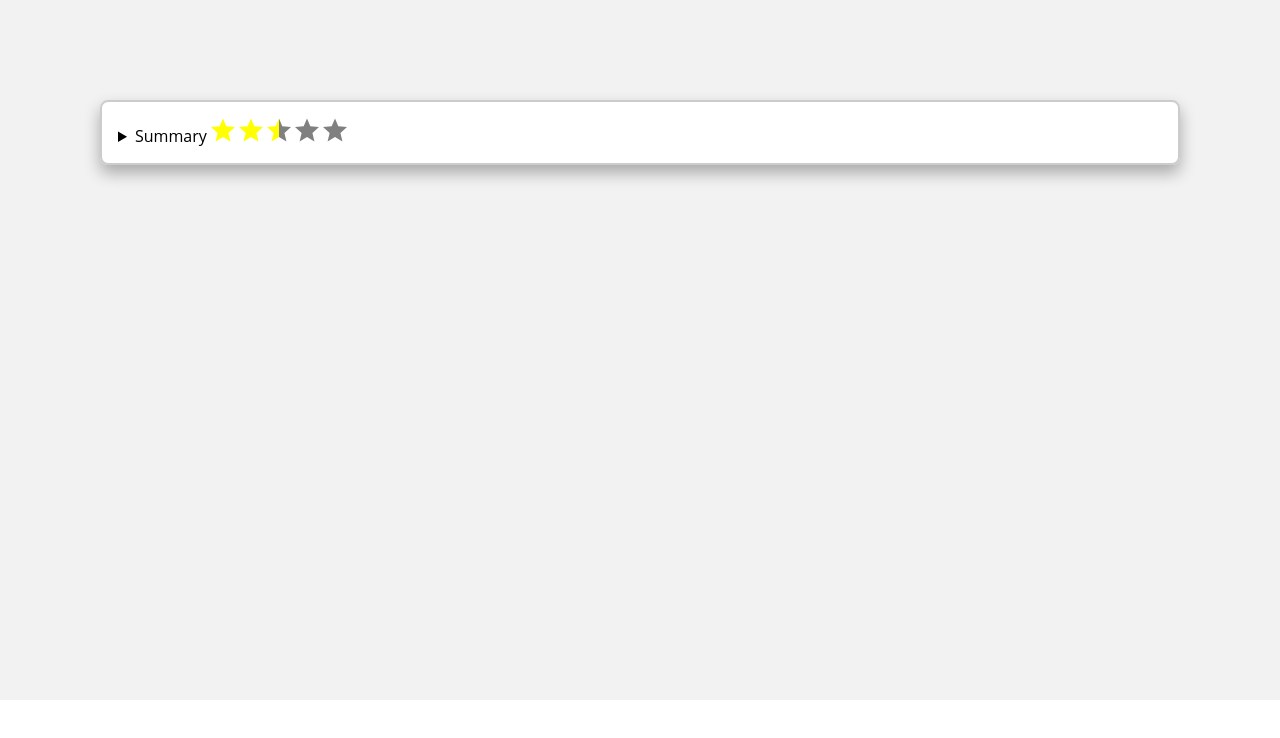
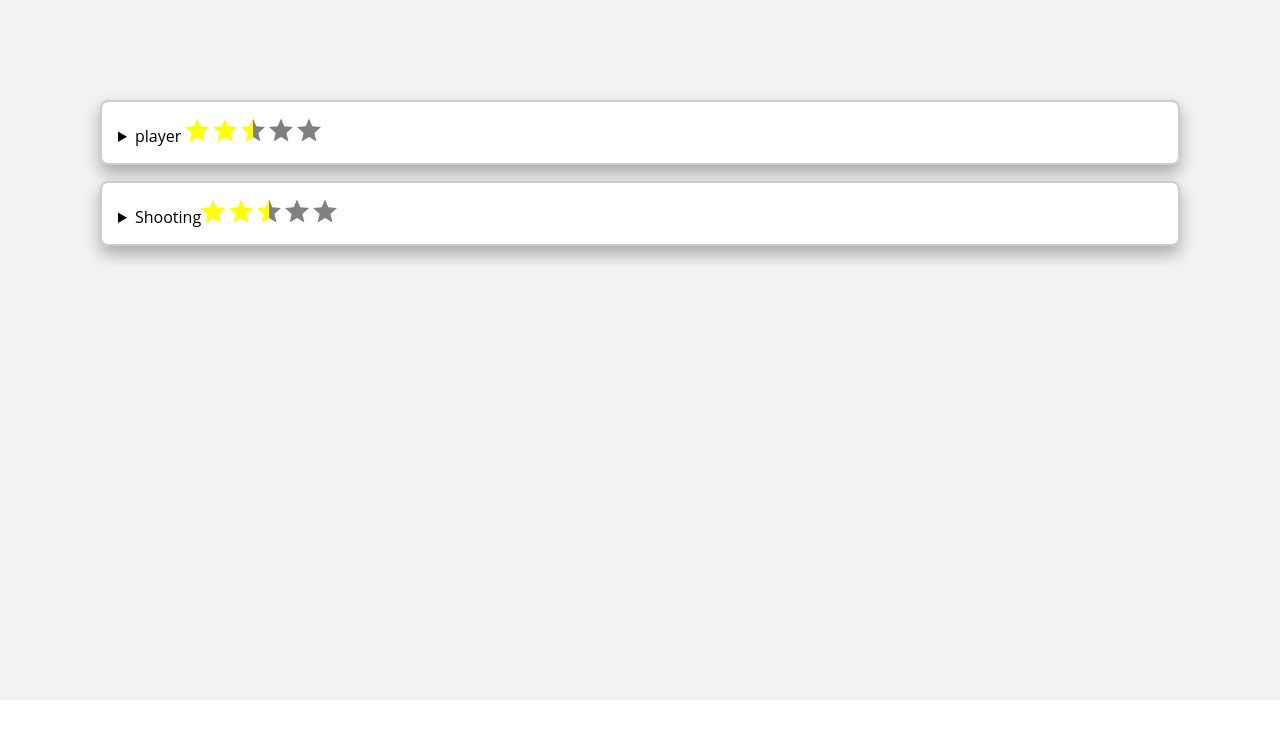
Before and after one commit to antoine-white/bb-player-rater, a React (Vite) app: page / in a window 1280 px wide. Shown: the top 738 px of the page. Built offline with nearby package versions, Linux system fonts and the light colour scheme; a web font is replaced by a local one.

Commit message:
✨ Update SinglePlayer page

```diff
--- a/src/pages/SinglePlayer/SinglePlayer.tsx
+++ b/src/pages/SinglePlayer/SinglePlayer.tsx
@@ -1,8 +1,7 @@
-import Rating from "../../components/ui/Rating/Rating";
-import StyledDetails from "../../components/ui/StyledDetails/StyledDetails";
+import PlayerCategoryRating from "../../components/business/PlayerCategoryRating/PlayerCategoryRating";
+import PlayerInfo from "../../components/business/PlayerInfo/PlayerInfo";
 import PlayerProvider from "../../contexts/player/PlayerProvider";
 import { Player } from "../../models/player";
-import { RatingType } from "../../models/rating";
 import "./SinglePlayer.css";
 
 export type SinglePlayerProps = {
@@ -13,12 +12,12 @@ export default function SinglePlayer({ player }: SinglePlayerProps) {
   return (
     <PlayerProvider value={player}>
       <div id="single-player">
-        <StyledDetails>
-          <StyledDetails.Summary>
-            Summary <Rating type={RatingType.Stars} value={50} />{" "}
-          </StyledDetails.Summary>
-          <StyledDetails.Body>Body</StyledDetails.Body>
-        </StyledDetails>
+        <PlayerInfo average={player.ratings.average} info={player.info} />
+        <>
+          {player.ratings.categories.map((category) => (
+            <PlayerCategoryRating key={category.categoryName} {...category} />
+          ))}
+        </>
       </div>
     </PlayerProvider>
   );
```
